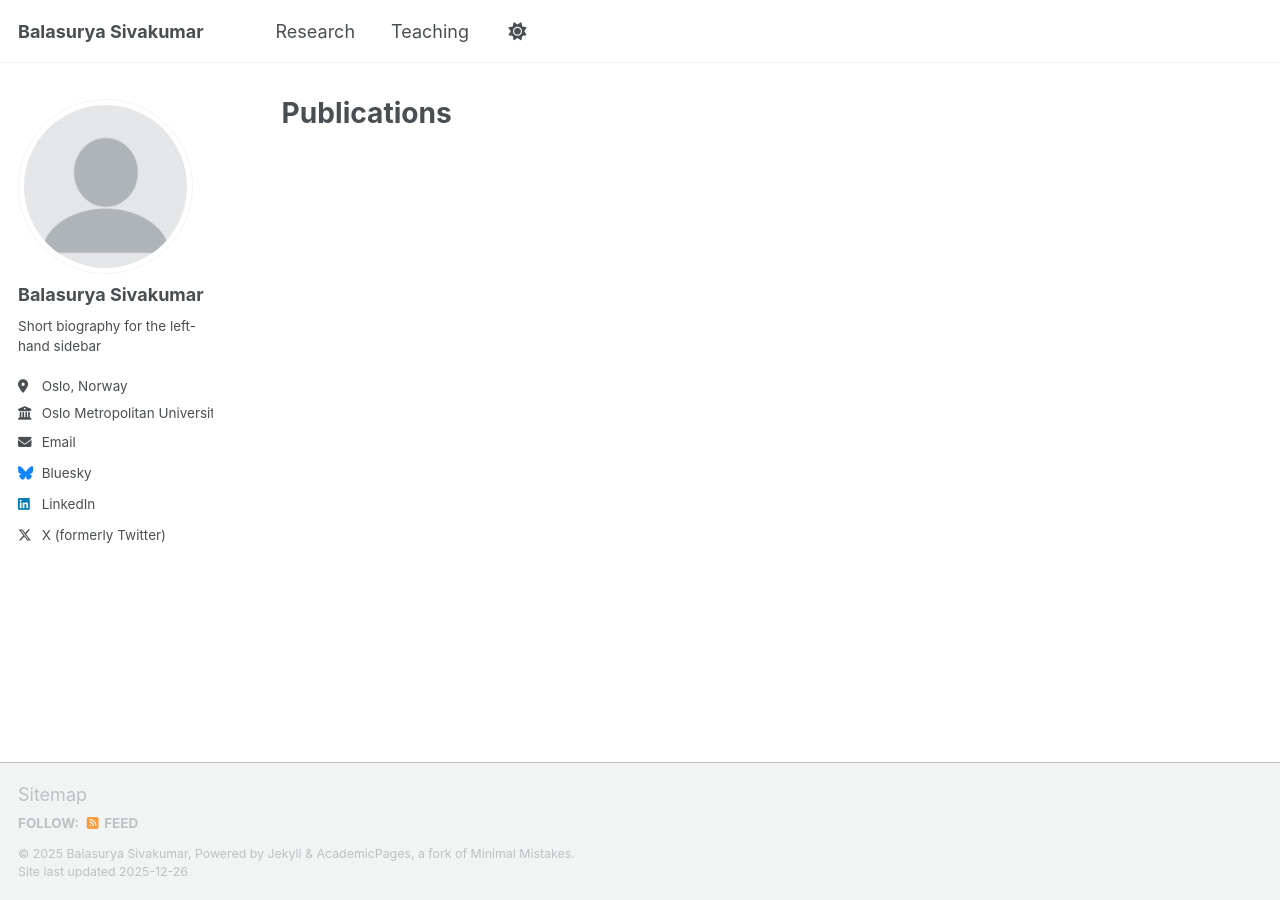
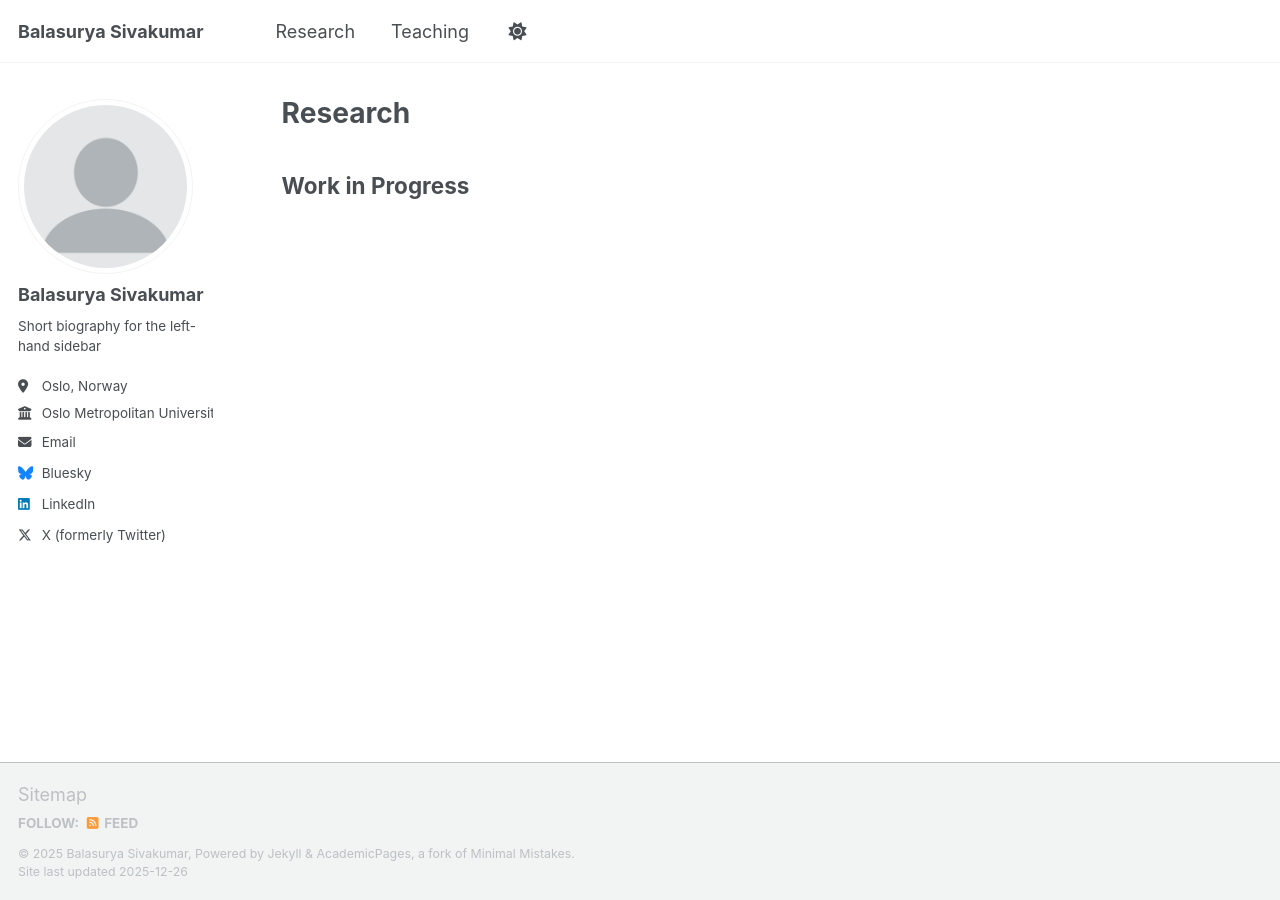
Before and after one commit to BalasuryaSivakumar/balasuryasivakumar.github.io, a Jekyll site: the page built from _pages/publications.html, in a window 1280 px wide. Built offline with Jekyll 4.4.1, drawn with Linux system fonts in a browser that asks for light colours; a script that is not in the unit is left out.

Commit message:
Update publications.html

```diff
--- a/_pages/publications.html
+++ b/_pages/publications.html
@@ -1,33 +1,12 @@
 ---
 layout: archive
-title: "Publications"
+title: "Research"
 permalink: /publications/
 author_profile: true
 ---
-
-{% if site.author.googlescholar %}
-  <div class="wordwrap">You can also find my articles on <a href="{{site.author.googlescholar}}">my Google Scholar profile</a>.</div>
-{% endif %}
-
-{% include base_path %}
-
-<!-- New style rendering if publication categories are defined -->
-{% if site.publication_category %}
-  {% for category in site.publication_category  %}
-    {% assign title_shown = false %}
-    {% for post in site.publications reversed %}
-      {% if post.category != category[0] %}
-        {% continue %}
-      {% endif %}
-      {% unless title_shown %}
-        <h2>{{ category[1].title }}</h2><hr />
-        {% assign title_shown = true %}
-      {% endunless %}
-      {% include archive-single.html %}
-    {% endfor %}
-  {% endfor %}
-{% else %}
-  {% for post in site.publications reversed %}
+<h2>Work in Progress</h2>
+{% for post in site.publications %}
+  {% if post.status == "wip" %}
     {% include archive-single.html %}
-  {% endfor %}
-{% endif %}
+  {% endif %}
+{% endfor %}
```
